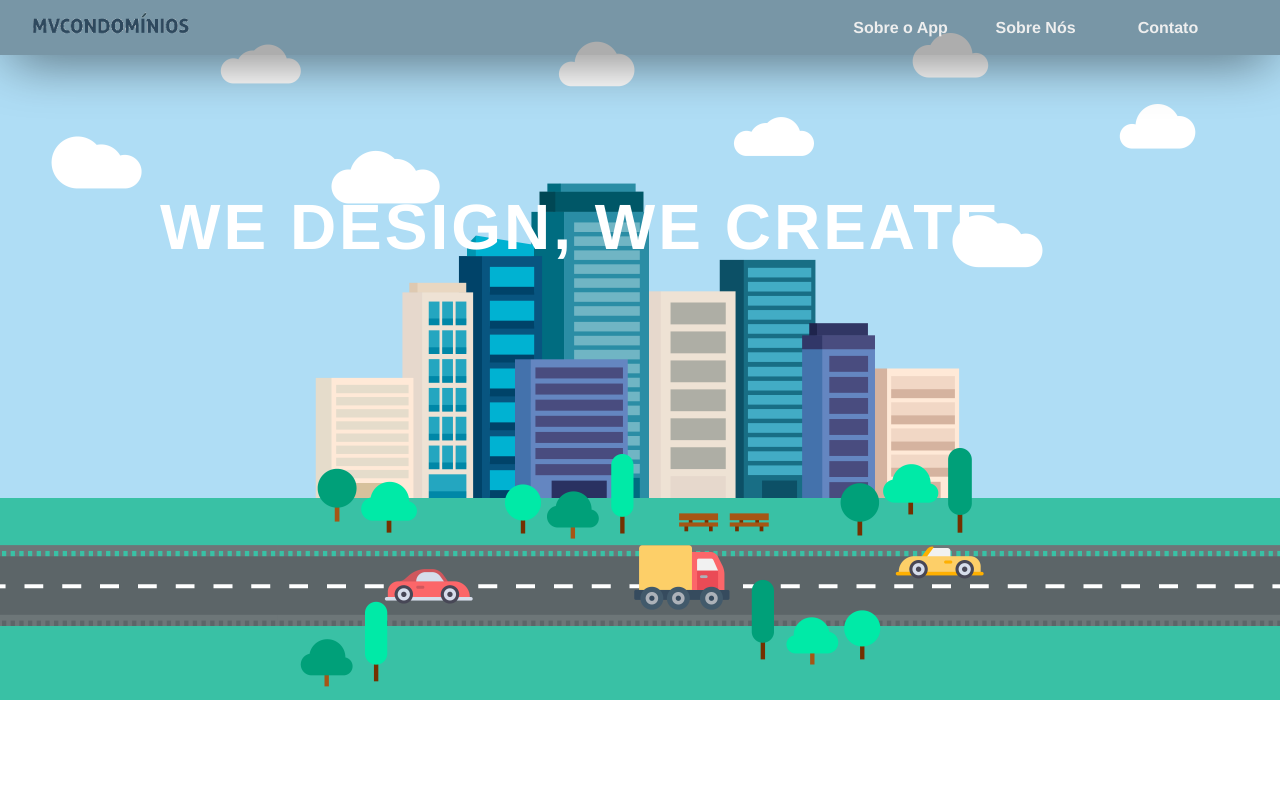
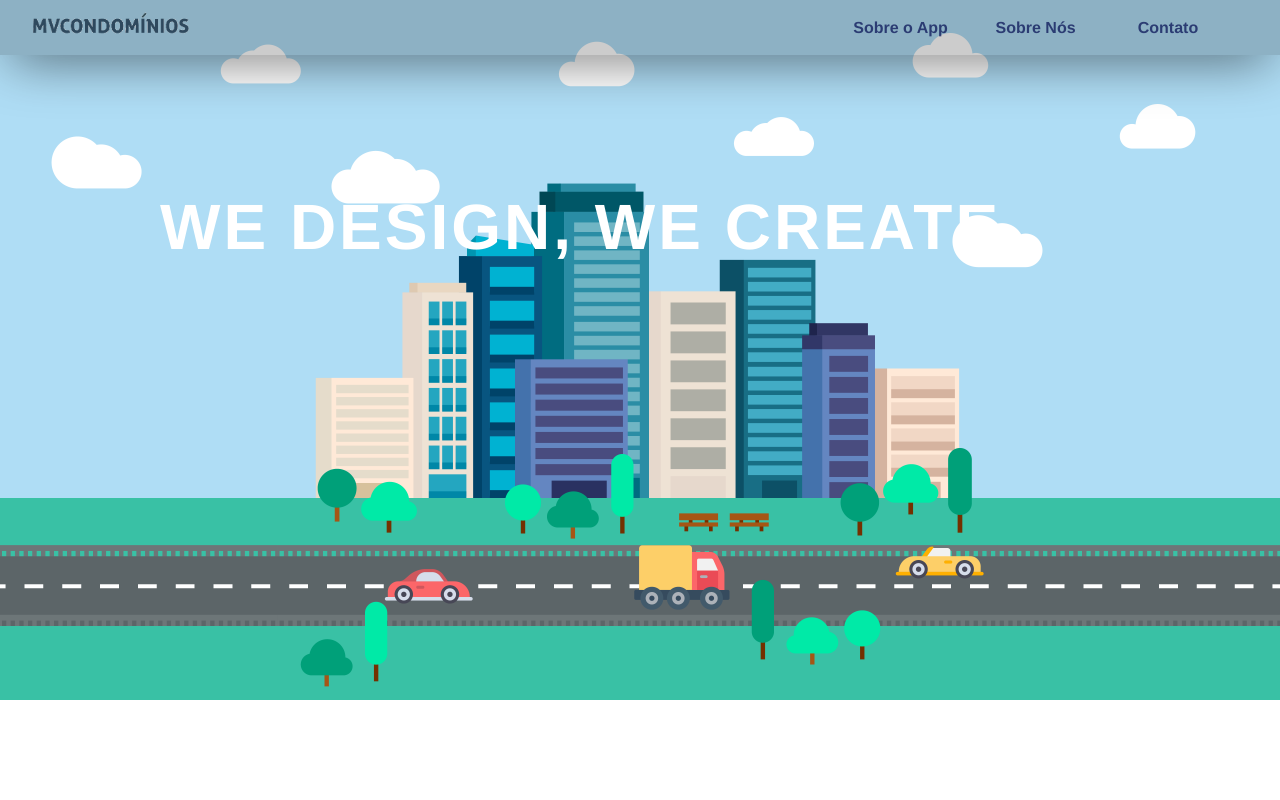
Before and after one commit to mvsolutions/mvcondominio, a React (Create React App) app: page / in a window 1280 px wide. Shown: the top 800 px of the page. Built offline with nearby package versions, Linux system fonts and the light colour scheme.

Commit message:
cor alterada

```diff
--- a/src/index.css
+++ b/src/index.css
@@ -26,7 +26,7 @@ body * {
 nav {
   position: fixed;
   z-index: 99;
-  background: #11111157;
+  background: #11111136;
   z-index: 99;
   width: 100%;
   max-width: 1500px;
@@ -68,7 +68,7 @@ nav ul:last-of-type {
 }
 
 nav ul li a {
-  color: #eee;
+  color: rgba(17, 28, 92, 0.781);
   text-decoration: none;
   font-weight: bold;
   display: block;
```
